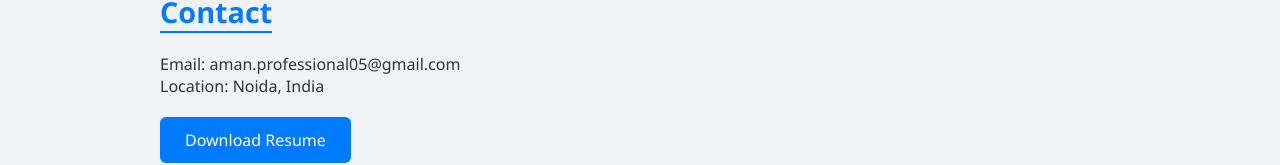
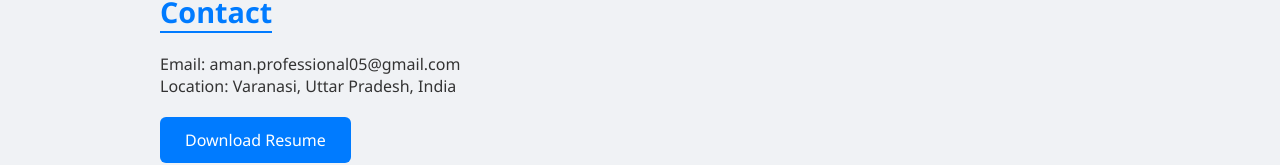
Before and after one commit to AMAN325469/RESUME, a plain HTML site: page index.html in a window 1280 px wide. Shown: the part 1064-1229 px from the top of the page. Drawn offline with Linux system fonts and the light colour scheme.

Commit message:
index.html

```diff
--- a/index.html
+++ b/index.html
@@ -178,7 +178,7 @@
   <section id="contact" class="section">
     <h2>Contact</h2>
     <p>Email: aman.professional05@gmail.com</p>
-    <p>Location: Noida, India</p>
+    <p>Location: Varanasi, Uttar Pradesh, India</p>
     <a href="Aman_Resume.pdf" class="btn-download" download>Download Resume</a>
   </section>
 
```
